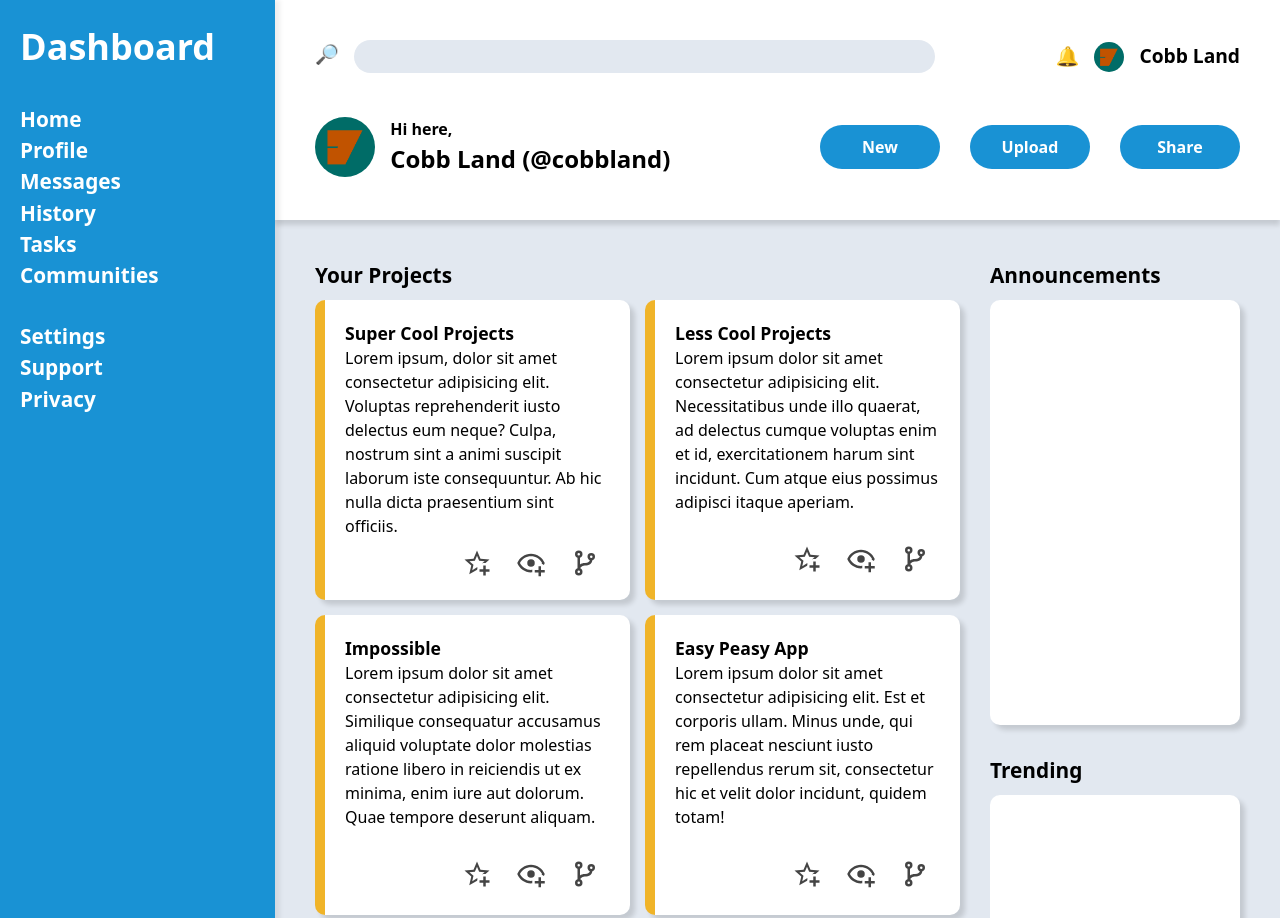
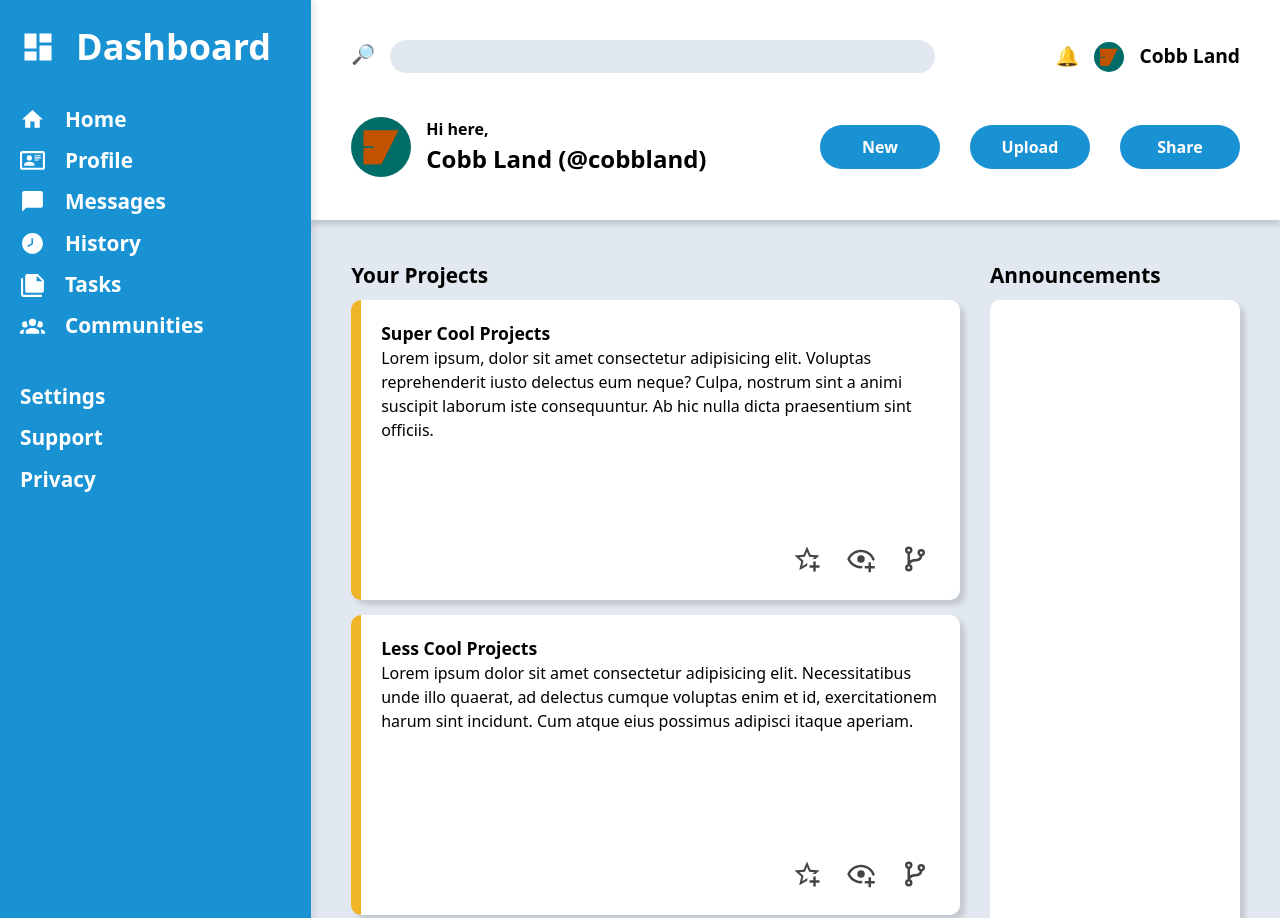
Before and after one commit to cobbland/admin-dashboard, a plain HTML site: page index.html in a window 1280 px wide. Shown: the top 918 px of the page. Drawn offline with Linux system fonts and the light colour scheme.

Commit message:
Add icons and style side pane

```diff
--- a/css/style.css
+++ b/css/style.css
@@ -32,7 +32,7 @@ img, picture, video, canvas, svg {
     height: 100%;
     display: grid;
     grid-template-rows: max-content 1fr;
-    grid-template-columns: 275px 1fr;
+    grid-template-columns: max-content 1fr;
 }
 
 .side-pane {
@@ -70,6 +70,10 @@ img, picture, video, canvas, svg {
 .logo {
     font-size: 1.5em;
     font-weight: 700;
+    display: grid;
+    grid-template-columns: repeat(2, max-content);
+    gap: 20px;
+    align-items: center;
 }
 
 .side-pane ul,
@@ -77,6 +81,32 @@ img, picture, video, canvas, svg {
     list-style-type: none;
     padding: 0;
     margin: 0;
+}
+
+.side-pane li {
+    display: grid;
+    grid-template-columns: max-content max-content;
+    align-items: center;
+    gap: 20px;
+    transition: 0.3s;
+    margin-bottom: 10px;
+}
+
+.side-pane li:hover,
+.side-pane svg:hover,
+.logo:hover {
+    fill: #ffffffcc;
+    color: #ffffffcc;
+    cursor: pointer;
+}
+
+.side-pane svg {
+    display: inline;
+    fill: white;
+}
+
+.side-pane p {
+    display: inline;
 }
 
 /* Top pane */
--- a/index.html
+++ b/index.html
@@ -13,17 +13,35 @@
 
         <div class="side-pane">
             <div class="logo">
-                <!-- logo image -->
-                <div class="logo">Dashboard</div>
+                <svg height="1.5em" xmlns="http://www.w3.org/2000/svg" viewBox="0 0 24 24"><title>view-dashboard</title><path d="M13,3V9H21V3M13,21H21V11H13M3,21H11V15H3M3,13H11V3H3V13Z" /></svg>
+                <span class="logo">Dashboard</span>
             </div>
             <div class="nav-menu">
                 <ul>
-                    <li>Home</li>
-                    <li>Profile</li>
-                    <li>Messages</li>
-                    <li>History</li>
-                    <li>Tasks</li>
-                    <li>Communities</li>
+                    <li>
+                        <svg height="1.2em" xmlns="http://www.w3.org/2000/svg" viewBox="0 0 24 24"><title>home</title><path d="M10,20V14H14V20H19V12H22L12,3L2,12H5V20H10Z" /></svg>
+                        <p>Home</p>
+                    </li>
+                    <li>
+                        <svg height="1.2em" xmlns="http://www.w3.org/2000/svg" viewBox="0 0 24 24"><title>card-account-details-outline</title><path d="M22,3H2C0.91,3.04 0.04,3.91 0,5V19C0.04,20.09 0.91,20.96 2,21H22C23.09,20.96 23.96,20.09 24,19V5C23.96,3.91 23.09,3.04 22,3M22,19H2V5H22V19M14,17V15.75C14,14.09 10.66,13.25 9,13.25C7.34,13.25 4,14.09 4,15.75V17H14M9,7A2.5,2.5 0 0,0 6.5,9.5A2.5,2.5 0 0,0 9,12A2.5,2.5 0 0,0 11.5,9.5A2.5,2.5 0 0,0 9,7M14,7V8H20V7H14M14,9V10H20V9H14M14,11V12H18V11H14" /></svg>
+                        <p>Profile</p>
+                    </li>
+                    <li>
+                        <svg height="1.2em" xmlns="http://www.w3.org/2000/svg" viewBox="0 0 24 24"><title>message</title><path d="M20,2H4A2,2 0 0,0 2,4V22L6,18H20A2,2 0 0,0 22,16V4C22,2.89 21.1,2 20,2Z" /></svg>
+                        <p>Messages</p>
+                    </li>
+                    <li>
+                        <svg height="1.2em" xmlns="http://www.w3.org/2000/svg" viewBox="0 0 24 24"><title>clock-time-eight</title><path d="M12 2C6.5 2 2 6.5 2 12C2 17.5 6.5 22 12 22C17.5 22 22 17.5 22 12S17.5 2 12 2M7.7 15.5L7 14.2L11 11.9V7H12.5V12.8L7.7 15.5Z" /></svg>
+                        <p>History</p>
+                    </li>
+                    <li>
+                        <svg height="1.2em" xmlns="http://www.w3.org/2000/svg" viewBox="0 0 24 24"><title>note-multiple</title><path d="M16,9H21.5L16,3.5V9M7,2H17L23,8V18A2,2 0 0,1 21,20H7C5.89,20 5,19.1 5,18V4A2,2 0 0,1 7,2M3,6V22H21V24H3A2,2 0 0,1 1,22V6H3Z" /></svg>
+                        <p>Tasks</p>
+                    </li>
+                    <li>
+                        <svg height="1.2em" xmlns="http://www.w3.org/2000/svg" viewBox="0 0 24 24"><title>account-group</title><path d="M12,5.5A3.5,3.5 0 0,1 15.5,9A3.5,3.5 0 0,1 12,12.5A3.5,3.5 0 0,1 8.5,9A3.5,3.5 0 0,1 12,5.5M5,8C5.56,8 6.08,8.15 6.53,8.42C6.38,9.85 6.8,11.27 7.66,12.38C7.16,13.34 6.16,14 5,14A3,3 0 0,1 2,11A3,3 0 0,1 5,8M19,8A3,3 0 0,1 22,11A3,3 0 0,1 19,14C17.84,14 16.84,13.34 16.34,12.38C17.2,11.27 17.62,9.85 17.47,8.42C17.92,8.15 18.44,8 19,8M5.5,18.25C5.5,16.18 8.41,14.5 12,14.5C15.59,14.5 18.5,16.18 18.5,18.25V20H5.5V18.25M0,20V18.5C0,17.11 1.89,15.94 4.45,15.6C3.86,16.28 3.5,17.22 3.5,18.25V20H0M24,20H20.5V18.25C20.5,17.22 20.14,16.28 19.55,15.6C22.11,15.94 24,17.11 24,18.5V20Z" /></svg>
+                        <p>Communities</p>
+                    </li>
                 </ul>
             </div>
             <div class="help-menu">
```
